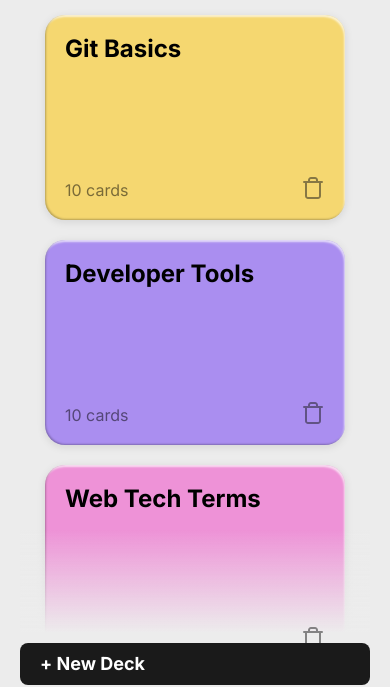
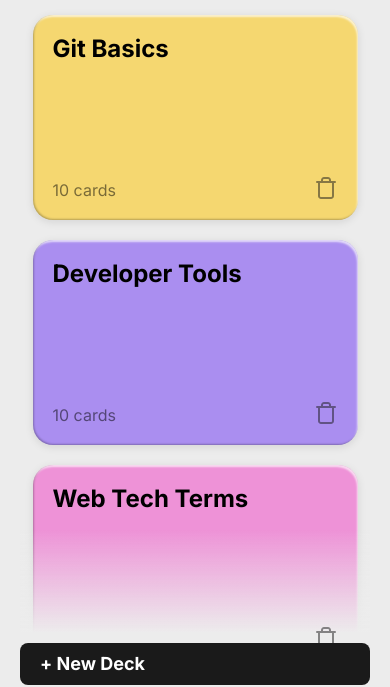
Before and after one commit to marsb-dev/ai-se_project_flashcards, a plain HTML site: page index.html in a window 390 px wide. Shown: the part 107-794 px from the top of the page. Drawn offline with Linux system fonts and the light colour scheme.

Commit message:
fix: mobile card width

```diff
--- a/assets/css/blocks/card.css
+++ b/assets/css/blocks/card.css
@@ -9,7 +9,7 @@
   flex-direction: column;
   justify-content: space-between;
   background-color: #64d583;
-  width: 300px;
+  width: 353px;
   height: 205px;
   border-radius: 20px;
   font-family: "Inter", Arial, Helvetica, sans-serif;
--- a/assets/css/mobile_bar.css
+++ b/assets/css/mobile_bar.css
@@ -1,6 +1,11 @@
 @media (max-width: 805px) {
   .header__title {
     font-size: 20px;
+  }
+
+  .card {
+    max-width: 325px;
+    width: 100%;
   }
 
   .nav__links {
```
